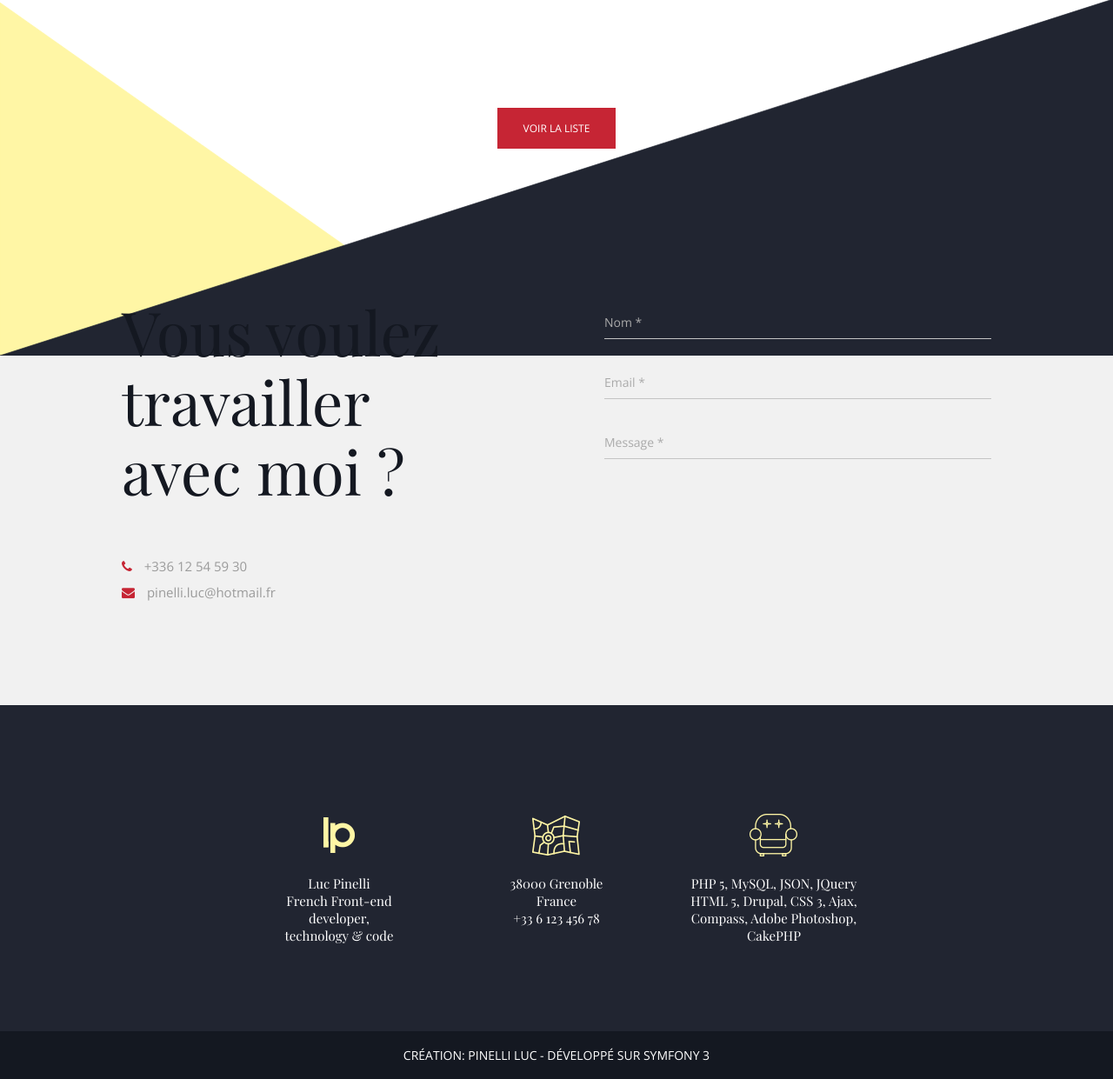
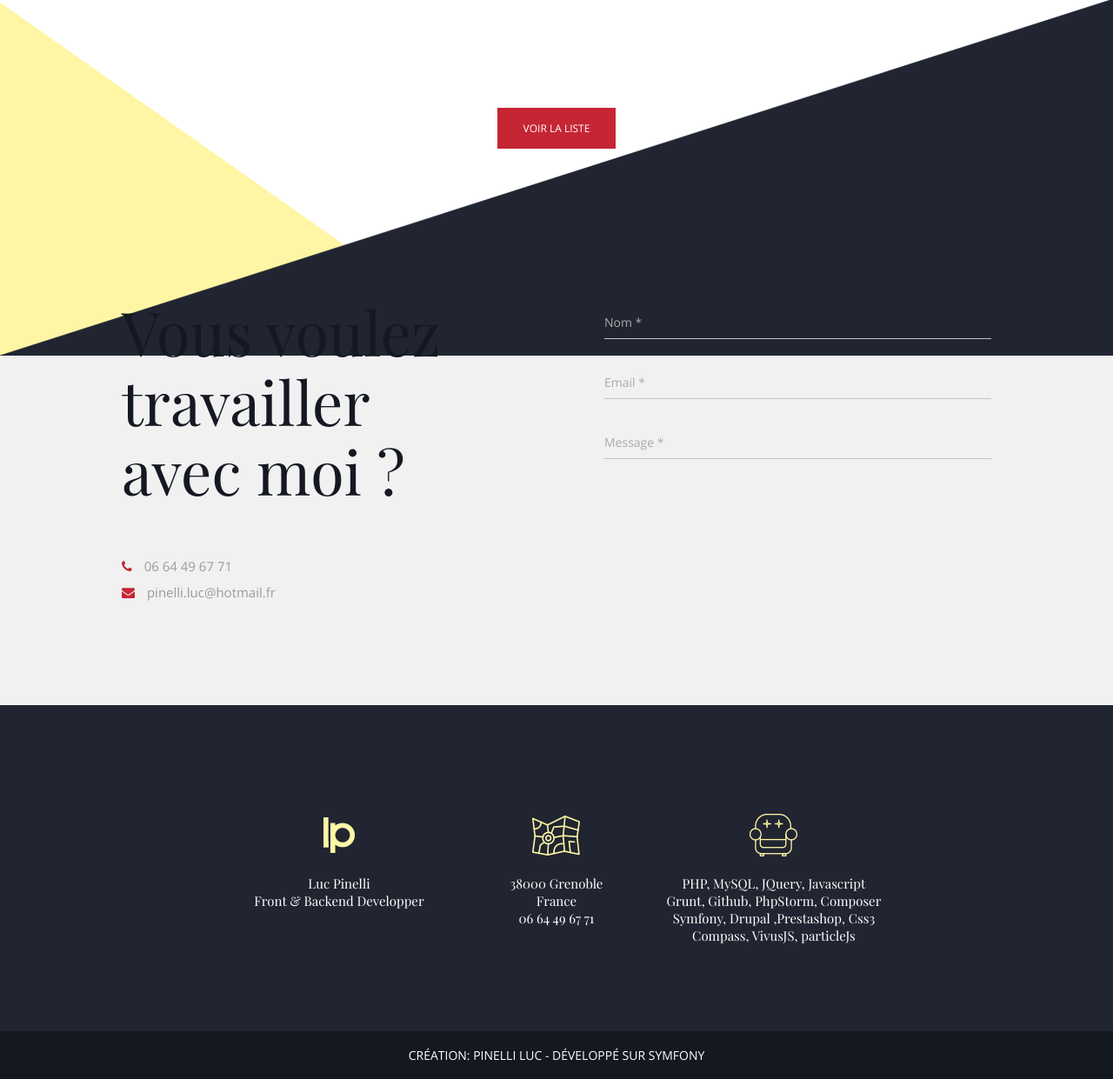
Before and after one commit to kiou/luc2017, a Symfony app: template src/GlobalBundle/Resources/views/Client/index.html.twig in a window 1280 px wide. Shown: the part 1966-3207 px from the top of the page at 87% size. Run offline with Twig, Linux system fonts and the light colour scheme; the template is opened without the code that fills it, so the values that code supplies are empty; form fields are guessed from the names that the template uses; some libraries are stand-ins or nearby versions.

Commit message:
Update contenu

```diff
--- a/src/GlobalBundle/Resources/views/Client/Include/bottom.html.twig
+++ b/src/GlobalBundle/Resources/views/Client/Include/bottom.html.twig
@@ -1,3 +1,3 @@
 <section class="section bottom">
-    <p>Création: Pinelli Luc - développé sur Symfony 3</p>
+    <p>Création: Pinelli Luc - développé sur Symfony</p>
 </section>
--- a/src/GlobalBundle/Resources/views/Client/Include/footer.html.twig
+++ b/src/GlobalBundle/Resources/views/Client/Include/footer.html.twig
@@ -4,23 +4,22 @@
             <img src="{{ asset('img/layout/footer1.png') }}" class="footerJaune">
             <img src="{{ asset('img/layout/footer1Noir.png') }}" class="footerNoir">
             <p>Luc Pinelli</p>
-            <p>French Front-end</p>
-            <p>developer,</p>
-            <p>technology & code</p>
+            <p>Front & Backend Developper</p>
         </div>
         <div class="col">
             <img src="{{ asset('img/layout/footer2.png') }}"  class="footerJaune">
             <img src="{{ asset('img/layout/footer2Noir.png') }}"  class="footerNoir">
             <p>38000 Grenoble</p>
             <p>France</p>
-            <p>+33 6 123 456 78</p>
+            <p>06 64 49 67 71</p>
         </div>
         <div class="col">
             <img src="{{ asset('img/layout/footer3.png') }}"  class="footerJaune">
             <img src="{{ asset('img/layout/footer3Noir.png') }}"  class="footerNoir">
-            <p>PHP 5, MySQL, JSON, JQuery</p>
-            <p>HTML 5, Drupal, CSS 3, Ajax,</p>
-            <p>Compass, Adobe Photoshop, CakePHP</p>
+            <p>PHP, MySQL, JQuery, Javascript</p>
+            <p>Grunt, Github, PhpStorm, Composer</p>
+            <p>Symfony, Drupal ,Prestashop, Css3</p>
+            <p>Compass, VivusJS, particleJs</p>
         </div>
 
         <div class="clear"></div>
--- a/src/GlobalBundle/Resources/views/Client/index.html.twig
+++ b/src/GlobalBundle/Resources/views/Client/index.html.twig
@@ -126,7 +126,7 @@
                 <h2 class="section5TitreMobile">Vous voulez travailler avec moi ?</h2>
 
                 <div class="section5Infos">
-                    <p><i class="fa fa-phone"></i> +336 12 54 59 30</p>
+                    <p><i class="fa fa-phone"></i> 06 64 49 67 71</p>
                     <p><i class="fa fa-envelope"></i> pinelli.luc@hotmail.fr</p>
                 </div>
             </div>
```
